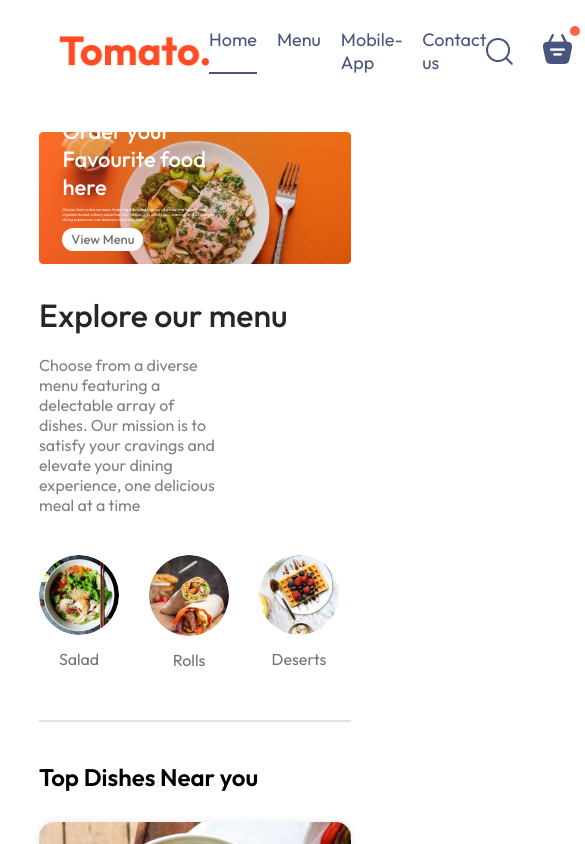
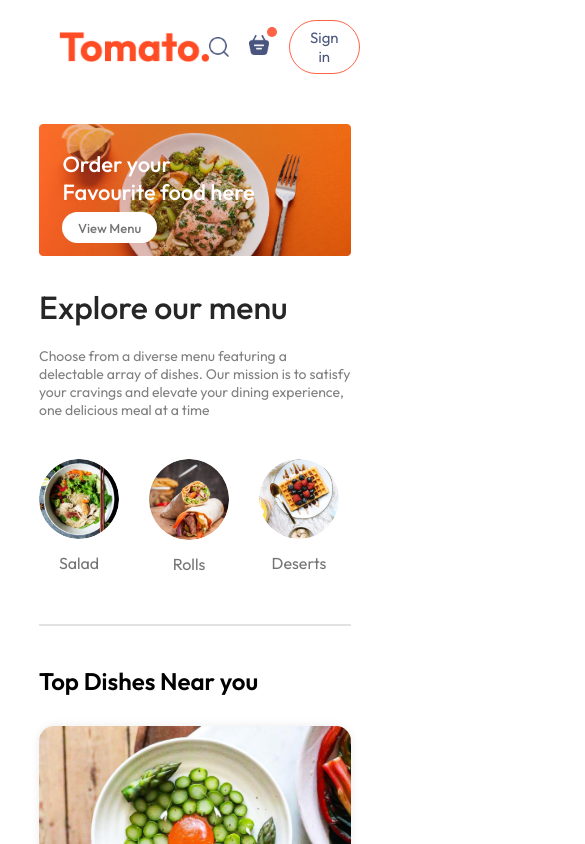
Before and after one commit to Virgarg7/QuickByte, a React app in the folder frontend/: page / in a window 390 px wide. Shown: the top 844 px of the page, 585 px wide, since content can reach past the window. Built offline with nearby package versions, Linux system fonts and the light colour scheme; the HTML template or start-up script is replaced by a standard one.

Commit message:
Sign up Completed

```diff
--- a/frontend/src/App.jsx
+++ b/frontend/src/App.jsx
@@ -1,18 +1,23 @@
 /* eslint-disable no-unused-vars */
-import React from 'react'
+import React, { useState } from 'react'
 import Navbar from './components/Navbar/Navbar'
 import { Route, Routes } from 'react-router-dom'
 import Home from './pages/Home/Home'
 import Cart from './pages/Cart/Cart'
 import PlaceOrder from './pages/PlaceOrder/PlaceOrder'
 import Footer from './components/Footer/Footer'
+import LoginPopup from './components/LoginPopup/LoginPopup'
 
 
 const App = () => {
+
+  const [showLogin, setShowLogin] = useState(false)
+
   return (
     <>
+      {showLogin ? <LoginPopup setShowLogin={setShowLogin} /> : <></>}
       <div className='app'>
-        <Navbar />
+        <Navbar setShowLogin={setShowLogin} />
         <Routes>
           <Route path='/' element={<Home />} />
           <Route path='/cart' element={<Cart />} />
--- a/frontend/src/components/ExploreMenu/ExploreMenu.css
+++ b/frontend/src/components/ExploreMenu/ExploreMenu.css
@@ -55,3 +55,12 @@
     border: 4px solid tomato;
     padding: 2px;
 }
+
+/* Media Queries for making resposnive */
+
+@media (max-width:1050px){
+    .explore-menu-text{
+        max-width: 100%;
+        font-size: 14px;
+    }
+}
--- a/frontend/src/components/Footer/Footer.css
+++ b/frontend/src/components/Footer/Footer.css
@@ -1,4 +1,4 @@
-.footer{
+.footer {
     color: #d9d9d9;
     background-color: #323232;
     display: flex;
@@ -10,7 +10,7 @@
     margin-top: 100px;
 }
 
-.footer-content{
+.footer-content {
     width: 100%;
     display: grid;
     grid-template-columns: 2fr 1fr 1fr;
@@ -18,7 +18,9 @@
 }
 
 
-.footer-content-left , .footer-content-right , .footer-content-center{
+.footer-content-left,
+.footer-content-right,
+.footer-content-center {
     display: flex;
     flex-direction: column;
     align-items: start;
@@ -26,25 +28,40 @@
 }
 
 
-.footer-content-left li , .footer-content-right li , .footer-content-center li{
+.footer-content-left li,
+.footer-content-right li,
+.footer-content-center li {
     list-style: none;
     margin-bottom: 10px;
     cursor: pointer;
 }
 
-.footer-content-right h2 , .footer-content-center h2{
-   color: white;
+.footer-content-right h2,
+.footer-content-center h2 {
+    color: white;
 }
 
-.footer-social-icons img{
+.footer-social-icons img {
     width: 40px;
     margin-right: 15px;
 }
 
-.footer hr{
+.footer hr {
     width: 100%;
     height: 2px;
     margin: 20px 0;
     background-color: gray;
     border: none;
 }
+
+@media (max-width:750px) {
+    .footer-content {
+        display: flex;
+        flex-direction: column;
+        gap: 35px;
+    }
+
+    .footer-copyright {
+        text-align: center;
+    }
+}
--- a/frontend/src/components/Header/Header.css
+++ b/frontend/src/components/Header/Header.css
@@ -38,3 +38,21 @@
     font-size: max(1vw,13px);
     border-radius: 50px;
 }
+
+@media (max-width:1050px) {
+    .header-contents{
+        max-width: 45%;
+    }
+}
+
+@media (max-width:750px) {
+    .header-contents{
+        max-width: 65%;
+    }
+    .header-contents p{
+        display: none;
+    }
+    .header-contents button{
+        padding: 2vw 4vw;
+    }
+}
--- /dev/null
+++ b/frontend/src/components/LoginPopup/LoginPopup.css
@@ -0,0 +1,77 @@
+.login-popup {
+    position: fixed; /* Changed to fixed for overlay */
+    top: 0;
+    left: 0;
+    right: 0;
+    bottom: 0;
+    z-index: 1;
+    background-color: rgba(0, 0, 0, 0.6); /* Adjusted opacity for overlay */
+    display: flex;
+    justify-content: center;
+    align-items: center;
+}
+
+.login-popup-container {
+    width: max(23vw, 330px);
+    color: #808080;
+    background-color: white;
+    display: flex;
+    flex-direction: column;
+    gap: 25px;
+    padding: 25px 30px; /* Fixed typo from pad to padding */
+    border-radius: 8px;
+    font-size: 14px;
+    animation: fadeIn 0.5s;
+}
+
+.login-popup-title {
+    display: flex;
+    justify-content: space-between;
+    align-items: center;
+    color: black;
+}
+
+.login-popup-title img {
+    width: 16px;
+    cursor: pointer;
+}
+
+.login-popup-inputs {
+    display: flex;
+    flex-direction: column;
+    gap: 20px;
+}
+
+.login-popup-inputs input {
+    outline: none;
+    border: 1px solid #c9c9c9;
+    padding: 10px;
+    border-radius: 4px; /* Added border-radius */
+}
+
+.login-popup-container button {
+    border: none;
+    padding: 10px;
+    border-radius: 4px;
+    color: white;
+    background-color: tomato;
+    font-size: 15px;
+    cursor: pointer;
+}
+
+.login-popup-condition {
+    display: flex;
+    align-items: center; /* Adjusted alignment */
+    gap: 8px;
+    margin-top: -15px;
+}
+
+.login-popup-condition input[type="checkbox"] {
+    margin-top: 0; /* Adjusted margin */
+}
+
+.login-popup p span {
+    color: tomato;
+    font-weight: 500;
+    cursor: pointer;
+}
--- /dev/null
+++ b/frontend/src/components/LoginPopup/LoginPopup.jsx
@@ -0,0 +1,35 @@
+/* eslint-disable react/prop-types */
+/* eslint-disable no-unused-vars */
+import React, { useState } from 'react'
+import './LoginPopup.css'
+import { assets } from '../../assets/assets'
+
+function LoginPopup({ setShowLogin }) {
+
+    const [currState, setCurrState] = useState("Sign Up")
+
+    return (
+        <div className='login-popup'>
+            <form className='login-popup-container'>
+                <div className="login-popup-title">
+                    <h2>{currState}</h2>
+                    <img onClick={() => setShowLogin(false)} src={assets.cross_icon} alt="" />
+                </div>
+                <div className="login-popup-inputs">
+                    {currState === "Login" ? <></> : <input type="text" placeholder='Your name' required />}
+                    <input type="email" placeholder='Your email' required />
+                    <input type="password" placeholder='Password' required />
+                </div>
+                <button>{currState === "Sign Up" ? "Create account" : "Login"}</button>
+                <div className="login-popup-condition">
+                    <input type="checkbox" required />
+                    <p>By continuing , I agree to the terms of use and Privacy Policy.</p>
+                </div>
+                {currState == "Login" ? <p>Create a new account? <span onClick={() => setCurrState("Sign Up")}>Click Here</span></p> : <p>Already have an account? <span onClick={() => setCurrState("Login")} >Login Here</span></p>}
+
+            </form>
+        </div>
+    )
+}
+
+export default LoginPopup
--- a/frontend/src/components/Navbar/Navbar.css
+++ b/frontend/src/components/Navbar/Navbar.css
@@ -63,3 +63,49 @@
     top: -8px;
     right: -8px;
 }
+
+/* MAKING NAVBAR RESPONSIVE  */
+@media (max-width:1050px) {
+    .navbar.logo{
+        width: 140px;
+    }
+    .navbar-menu{
+        gap: 20px;
+        font-size: 17px;
+    }
+    .navbar-right{
+        gap: 30px;
+    }
+    .navbar-right img{
+        width: 22px;
+    }
+    .navbar-right button{
+        padding: 8px 25px;
+    }
+}
+
+@media (max-width:900px) {
+    .navbar.logo{
+        width: 120px;
+    }
+    .navbar-menu{
+        gap: 15px;
+        font-size: 16px;
+    }
+    .navbar-right{
+        gap: 20px;
+    }
+    .navbar-right img{
+        width: 20px;
+    }
+    .navbar-right button{
+        padding: 7px 20px;
+        font-size: 15px;
+    }
+}
+
+@media (max-width:750px) {
+    .navbar-menu{
+        display: none;
+    }
+}
--- a/frontend/src/components/Navbar/Navbar.jsx
+++ b/frontend/src/components/Navbar/Navbar.jsx
@@ -1,20 +1,22 @@
+/* eslint-disable react/prop-types */
 /* eslint-disable no-unused-vars */
 import React, { useState } from 'react'
 import './Navbar.css'
 import { assets } from '../../assets/assets'
+import { Link } from 'react-router-dom';
 
-function Navbar() {
+function Navbar({setShowLogin}) {
 
-    const [menu,setMenu] = useState("Home");
+    const [menu, setMenu] = useState("Home");
 
     return (
         <div className='navbar'>
             <img src={assets.logo} alt="" className='logo' />
             <ul className='navbar-menu'>
-                <li onClick={()=>setMenu("Home")} className = {menu==="Home"?"active":""} >Home</li>
-                <li onClick={()=>setMenu("Menu")} className = {menu==="Menu"?"active":""}>Menu</li>
-                <li onClick={()=>setMenu("Mobile-app")} className = {menu==="Mobile-app"?"active":""}>Mobile-App</li>
-                <li onClick={()=>setMenu("Contact-us")} className = {menu==="Contact-us"?"active":""}>Contact us</li>
+                <Link to='/' onClick={() => setMenu("Home")} className={menu === "Home" ? "active" : ""} >Home</Link>
+                <a href='#explore-menu' onClick={() => setMenu("Menu")} className={menu === "Menu" ? "active" : ""}>Menu</a>
+                <a href='#app-download' onClick={() => setMenu("Mobile-app")} className={menu === "Mobile-app" ? "active" : ""}>Mobile-App</a>
+                <a href='#footer' onClick={() => setMenu("Contact-us")} className={menu === "Contact-us" ? "active" : ""}>Contact us</a>
             </ul>
             <div className="navbar-right">
                 {/* 1. */}
@@ -26,7 +28,7 @@
                 </div>
 
                 {/* 3. */}
-                <button>Sign in</button>
+                <button  onClick={()=>setShowLogin(true)}>Sign in</button>
 
             </div>
         </div>
--- a/frontend/src/index.css
+++ b/frontend/src/index.css
@@ -5,6 +5,7 @@
   margin: 0;
   box-sizing: border-box;
   font-family: Outfit;
+  scroll-behavior: smooth;
 }
 
 body {
```
